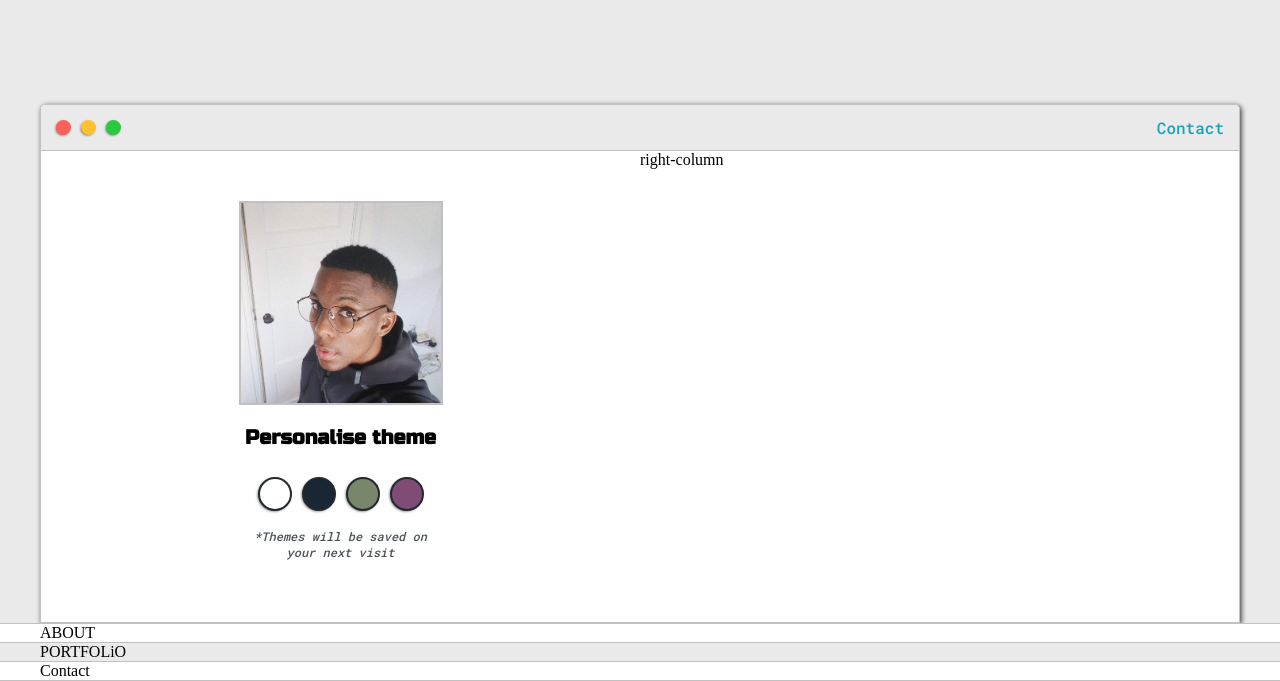
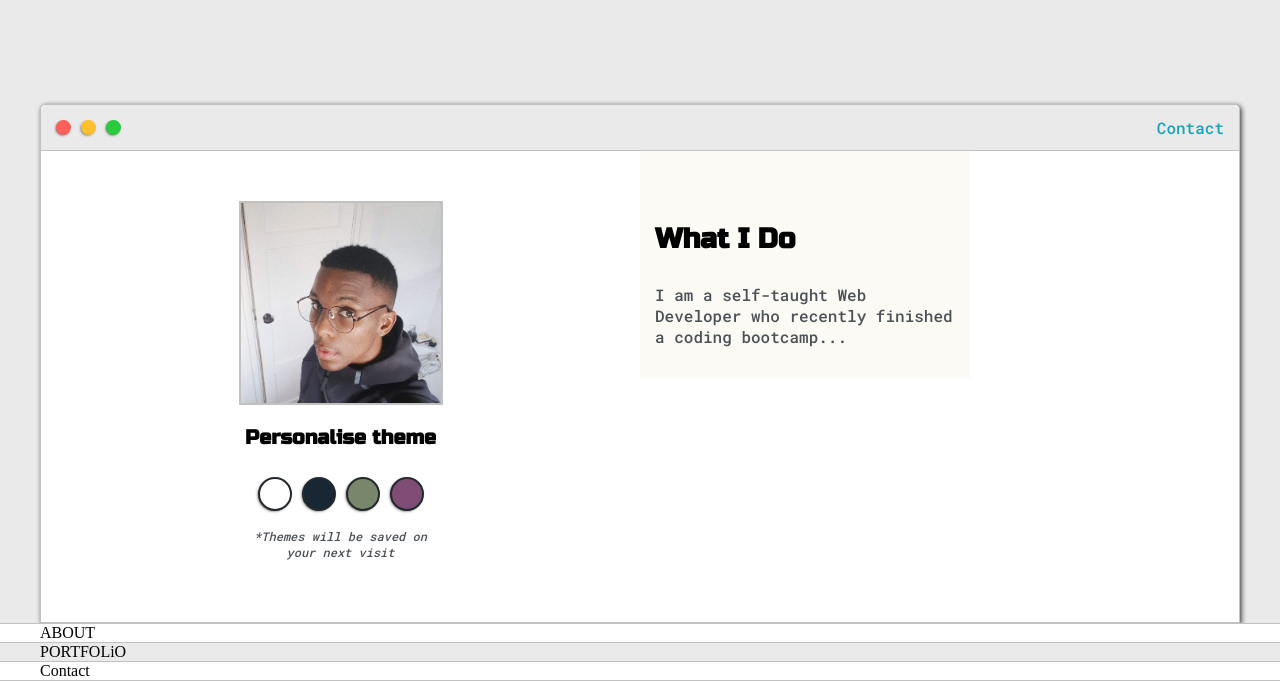
Before and after one commit to ADevCalledMo/my-website, a plain HTML site: page index.html in a window 1280 px wide. Shown: the part 216-897 px from the top of the page. Drawn offline with Linux system fonts and the light colour scheme.

Commit message:
Made a start with Right Column

```diff
--- a/default.css
+++ b/default.css
@@ -8,6 +8,8 @@
     --secondaryText: #4b5156;
 
     --themeDotBorder: #24292e;
+
+    --previewBg: rgb(251, 249, 243, 0.8);
 }
 
 html, body {
@@ -205,6 +207,18 @@ padding: 10px;
     grid-area: right-column;
 }
 
+#preview{
+    width: 300px;
+    border: 1.5 solid #17a2b8;
+    background-color: var(--previewBg);
+    padding: 15px;
+}
+
+.corner{
+    width: 7px;
+    height: 7px;
+}
+
 @media screen and (max-width: 1200px){
     .main-container{
         width: 95%;
--- a/index.html
+++ b/index.html
@@ -49,7 +49,14 @@
             <p id="settings-note">*Themes will be saved on <br> your next visit</p>
           </div>
           <div class="right-column">
-            right-column
+            <div id="preview">
+              <div id="corner-tl" class="corner"></div>
+              <div id="corner-tr" class="corner"></div>
+              <div id="corner-bl" class="corner"></div>
+              <div id="corner-br" class="corner"></div>
+              <h3>What I Do</h3>
+              <p> I am a self-taught Web Developer who recently finished a coding bootcamp...</p>
+            </div>
           </div>
         </div>
       </div>
```
